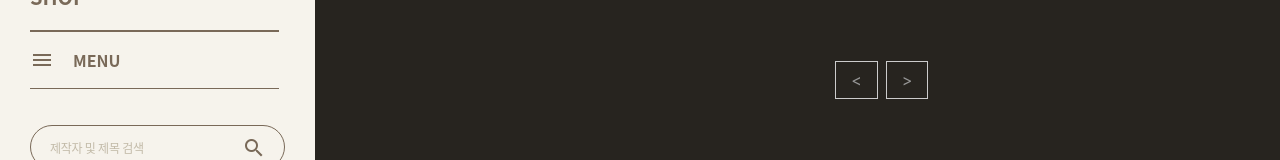
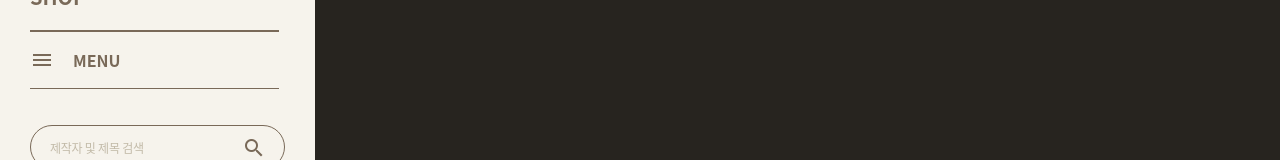
Before and after one commit to CreatorBearLounge/CBL_Front, a React (Create React App) app in the folder front/: page /3dmodeling in a window 1280 px wide. Shown: the part 270-430 px from the top of the page. Built offline with nearby package versions, Linux system fonts and the light colour scheme.

Commit message:
[Feat]한 페이지 넘어갈 때만 pagination 등장

```diff
--- a/front/src/components/Molecules/ThumbnailPagination.tsx
+++ b/front/src/components/Molecules/ThumbnailPagination.tsx
@@ -28,6 +28,7 @@ const ThumbnailPagination = () => {
   return (
     <div>
       {displayUsers}
+      {categoryList.length > usersPerPage ? (
         <StyledPaginateContainer>
           <ReactPaginate
             previousLabel="<"
@@ -40,6 +41,9 @@ const ThumbnailPagination = () => {
             activeClassName="paginationActive"
           />
         </StyledPaginateContainer>
+      ) : (
+        ''
+      )}
     </div>
   );
 };
```
Lines whose indentation alone changed are shown as unchanged.
